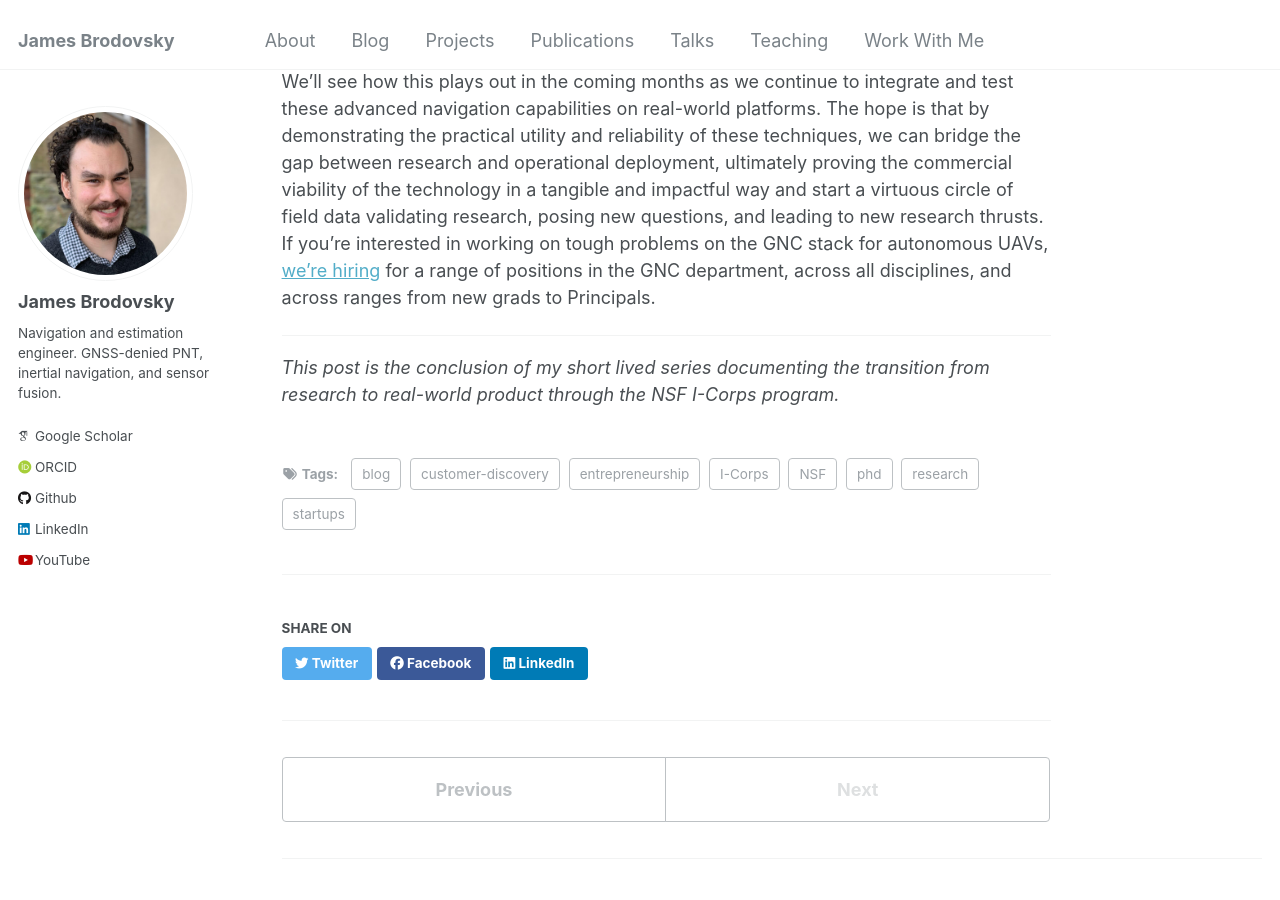
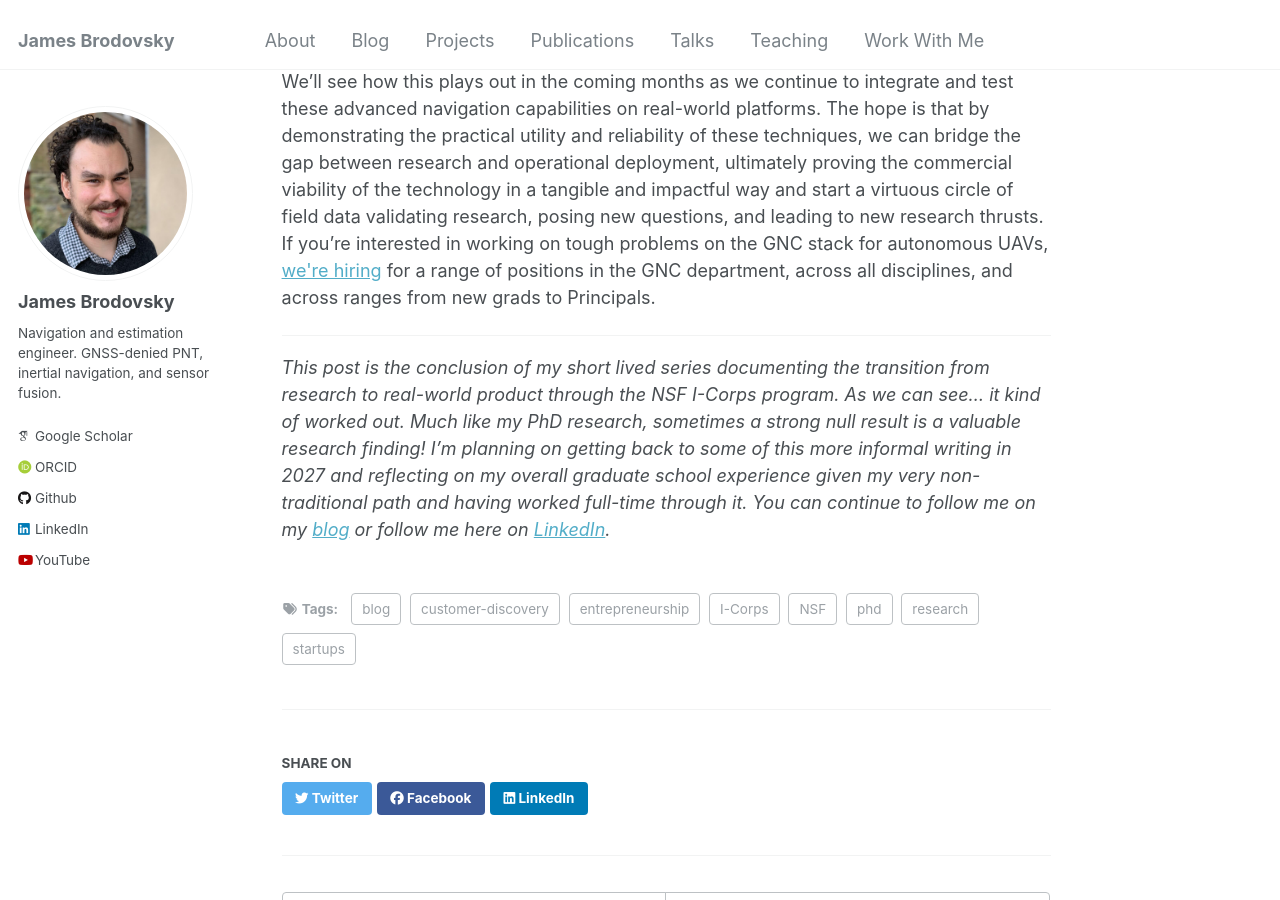
Before and after one commit to jbrodovsky/jbrodovsky.github.io, a Jekyll site: the page built from _posts/2026-10-22-features-vs-products.md, in a window 1280 px wide and 900 px high, scrolled down 2631 px. Built offline with Jekyll 4.4.1, drawn with Linux system fonts in a browser that asks for light colours; some web fonts are replaced; some of the changed text lies outside the part shown.

```diff
--- a/_posts/2026-10-22-features-vs-products.md
+++ b/_posts/2026-10-22-features-vs-products.md
@@ -33,8 +33,8 @@ Also a dud. People didn't want a consultant to come in and implement or integrat
 
 One company that was hiring, was Mach Industries. Autonomous aerial vehicles and platforms operating in GNSS-denied environments were the focus, and they were actively seeking expertise in passive magnetic navigation solutions. This indicated a clear demand for specialized skills in this area, reinforcing the idea that while the market might not be ready to buy the technology as a standalone product, there was a tangible need for the knowledge and capability to implement it effectively. I've been there for about ten months now working on upgrading and modernizing their navigation stack, with an emphasis towards enabling passive geophysical navigation feedback as well as other alternative PNT techniques as well.
 
-We'll see how this plays out in the coming months as we continue to integrate and test these advanced navigation capabilities on real-world platforms. The hope is that by demonstrating the practical utility and reliability of these techniques, we can bridge the gap between research and operational deployment, ultimately proving the commercial viability of the technology in a tangible and impactful way and start a virtuous circle of field data validating research, posing new questions, and leading to new research thrusts. If you're interested in working on tough problems on the GNC stack for autonomous UAVs, [we're hiring](https://machindustries.com/careers) for a range of positions in the GNC department, across all disciplines, and across ranges from new grads to Principals.
+We'll see how this plays out in the coming months as we continue to integrate and test these advanced navigation capabilities on real-world platforms. The hope is that by demonstrating the practical utility and reliability of these techniques, we can bridge the gap between research and operational deployment, ultimately proving the commercial viability of the technology in a tangible and impactful way and start a virtuous circle of field data validating research, posing new questions, and leading to new research thrusts. If you're interested in working on tough problems on the GNC stack for autonomous UAVs, [we&#39;re hiring](https://machindustries.com/careers) for a range of positions in the GNC department, across all disciplines, and across ranges from new grads to Principals.
 
 ---
 
-*This post is the conclusion of my short lived series documenting the transition from research to real-world product through the NSF I-Corps program.*
+*This post is the conclusion of my short lived series documenting the transition from research to real-world product through the NSF I-Corps program. As we can see... it kind of worked out. Much like my PhD research, sometimes a strong null result is a valuable research finding! I'm planning on getting back to some of this more informal writing in 2027 and reflecting on my overall graduate school experience given my very non-traditional path and having worked full-time through it. You can continue to follow me on my [blog](https://jbrodovsky.github.io/) or follow me here on [LinkedIn](https://www.linkedin.com/in/jamesbrodovsky/).*
```
